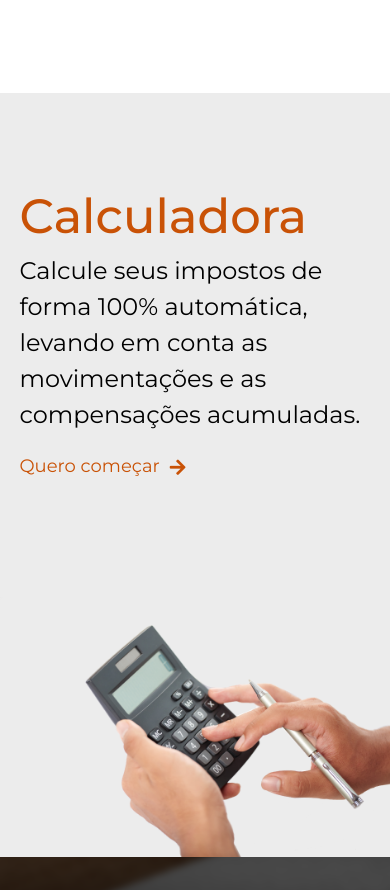
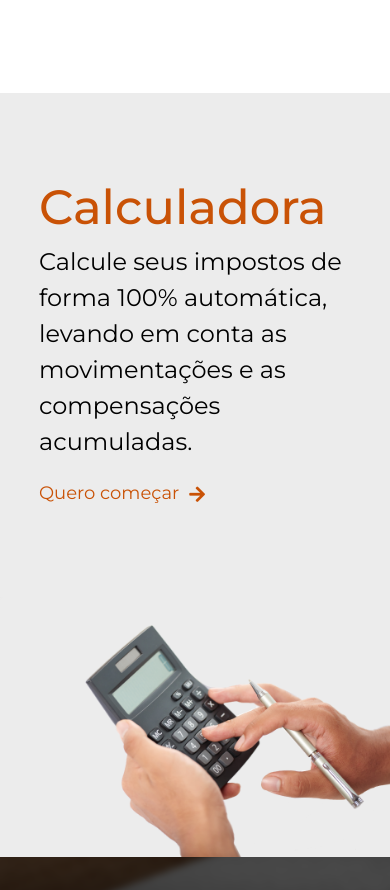
Before and after one commit to andreylcj/mufasa_vercel, a Next.js app: page / in a window 390 px wide. Shown: the part 3188-4078 px from the top of the page. Built offline with nearby package versions, Linux system fonts and the light colour scheme.

Commit message:
landing page finish to desk, tablet, mobile / about us

```diff
--- a/sections/CalculatorLp/index.js
+++ b/sections/CalculatorLp/index.js
@@ -24,7 +24,7 @@ const SideText = styled.div`
   flex-grow: 0;
 
   @media (max-width: 768px) {
-    padding: 10vh 5vw 10vh 5vw;
+    padding: 10vh 10vw;
   }
 
   @media (min-width: 768px) {
```
